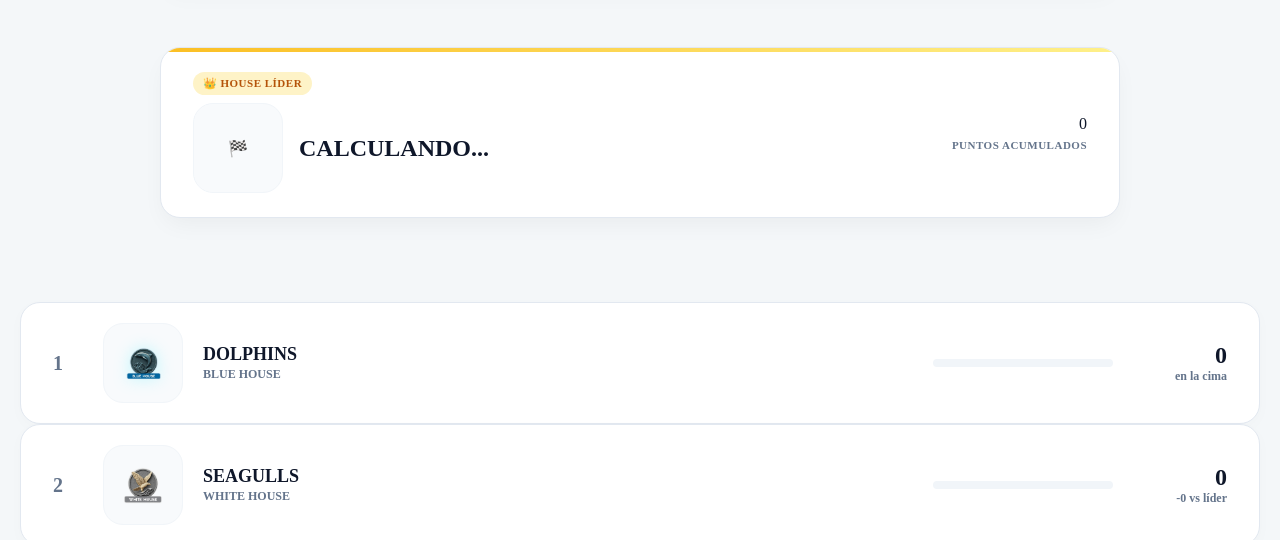
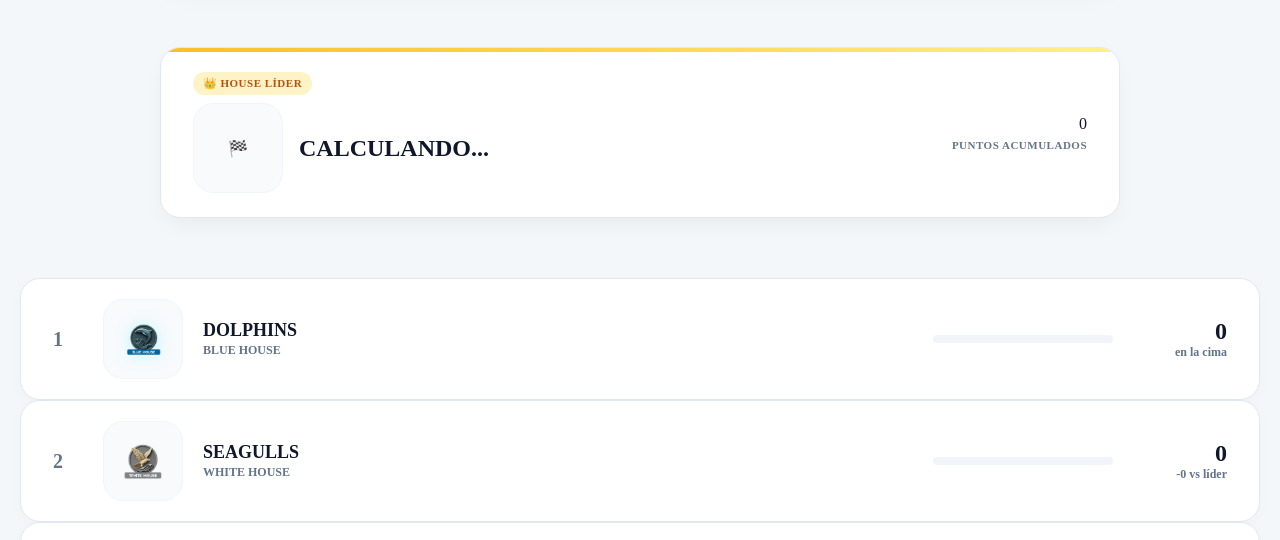
Before and after one commit to FabrizioT04/olimpiadas-smp-edge, a website: page public/index.html in a window 1280 px wide. Shown: the part 201-741 px from the top of the page. Drawn offline with Linux system fonts and the light colour scheme.

Commit message:
actualización

```diff
--- a/public/index.html
+++ b/public/index.html
@@ -45,12 +45,13 @@
     }
 
     .app-container {
-      width: 100%;
-      max-width: 960px;
-      margin: 0 auto;
+      width: 100% !important;
+      max-width: 960px !important;
+      margin: 0 auto !important;
       display: flex;
       flex-direction: column;
       gap: 20px;
+      box-sizing: border-box;
     }
 
     /* --- CABECERA DE LA PLATAFORMA --- */
@@ -88,11 +89,10 @@
       display: flex;
       justify-content: space-between;
       align-items: center;
-      margin-bottom: 24px;
       box-shadow: 0 10px 25px -5px rgba(0, 0, 0, 0.05);
       position: relative;
       overflow: hidden;
-      width: 100%;
+      width: 100% !important;
       box-sizing: border-box;
     }
     .smp-leader-card::before {
@@ -772,11 +772,12 @@
     actualizarMarcadorEnVivo();
     setInterval(actualizarMarcadorEnVivo, 3000);
   });
-  <!-- 🏁 PIE DE PÁGINA -->
+</script>
+
+ <!-- 🏁 PIE DE PÁGINA -->
      <footer style="text-align: center; padding-top: 60px; color: var(--text-muted); font-size: 12px; font-weight: 500;">
       <p>© 2026 Innova Schools - San Martín de Porres.</p>
       <p style="margin-top: 4px;">Plataforma Oficial de Puntajes.</p>
     </footer>
-</script>
 </body>
 </html>
```
